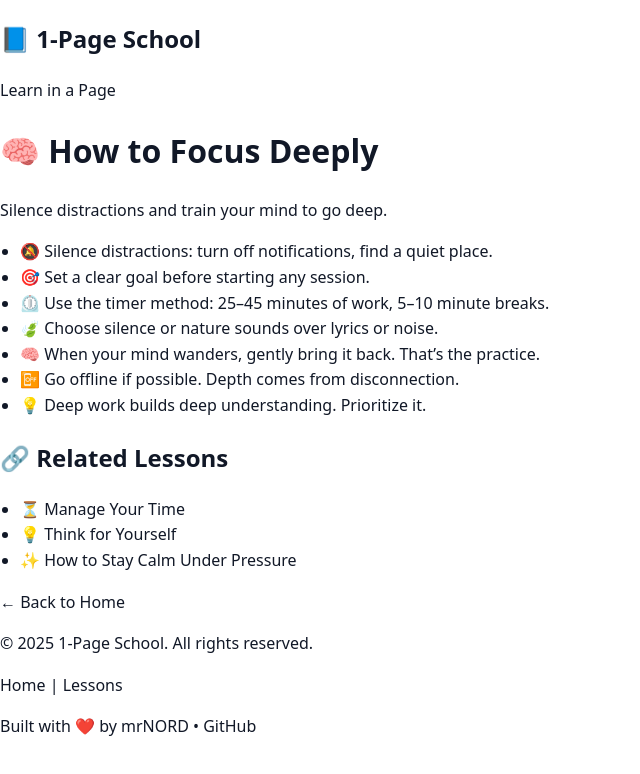
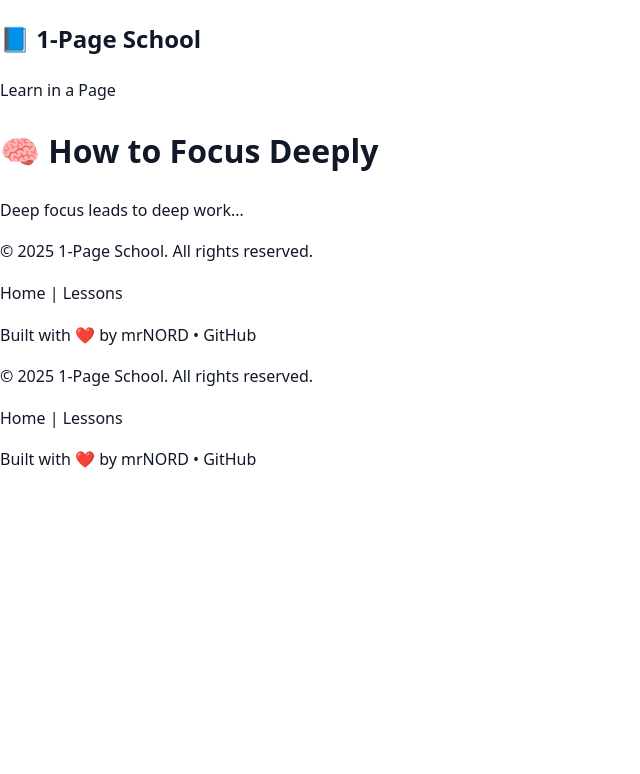
Before and after one commit to iamanvar3/1page-school, a Next.js app: page /lessons/focus in a window 1280 px wide. Shown: the top 774 px of the page, without its empty margins (0-640 px from the left). Built offline with nearby package versions, Linux system fonts and the light colour scheme.

Commit message:
Update page.tsx

```diff
--- a/app/lessons/focus/page.tsx
+++ b/app/lessons/focus/page.tsx
@@ -1,45 +1,14 @@
-import Link from 'next/link';
+// app/lessons/focus/page.tsx
+import Layout from '@/components/Layout';
 
 export default function FocusLesson() {
   return (
-    <main className="max-w-2xl mx-auto p-6 space-y-6">
-      <h1 className="text-4xl font-bold mb-2">🧠 How to Focus Deeply</h1>
-      <p className="text-lg text-gray-700">
-        Silence distractions and train your mind to go deep.
-      </p>
-      <ul className="list-disc pl-5 space-y-2">
-        <li>🔕 Silence distractions: turn off notifications, find a quiet place.</li>
-        <li>🎯 Set a clear goal before starting any session.</li>
-        <li>⏲️ Use the timer method: 25–45 minutes of work, 5–10 minute breaks.</li>
-        <li>🍃 Choose silence or nature sounds over lyrics or noise.</li>
-        <li>🧠 When your mind wanders, gently bring it back. That’s the practice.</li>
-        <li>📴 Go offline if possible. Depth comes from disconnection.</li>
-        <li>💡 Deep work builds deep understanding. Prioritize it.</li>
-      </ul>
-
-      <div className="mt-10 space-y-4">
-        <h2 className="text-xl font-semibold">🔗 Related Lessons</h2>
-        <ul className="list-disc pl-5 space-y-1">
-          <li>
-            <Link href="/lessons/time" className="text-blue-600 hover:underline">
-              ⏳ Manage Your Time
-            </Link>
-          </li>
-          <li>
-            <Link href="/lessons/think" className="text-blue-600 hover:underline">
-              💡 Think for Yourself
-            </Link>
-          </li>
-          <li>
-            <Link href="/lessons/calm" className="text-blue-600 hover:underline">
-              ✨ How to Stay Calm Under Pressure
-            </Link>
-          </li>
-        </ul>
-        <p className="mt-4">
-          <Link href="/" className="text-gray-600 hover:underline">← Back to Home</Link>
-        </p>
-      </div>
-    </main>
+    <Layout>
+      <main className="prose mx-auto px-4 py-10">
+        <h1>🧠 How to Focus Deeply</h1>
+        <p>Deep focus leads to deep work...</p>
+        {/* Rest of your content */}
+      </main>
+    </Layout>
   );
 }
```
